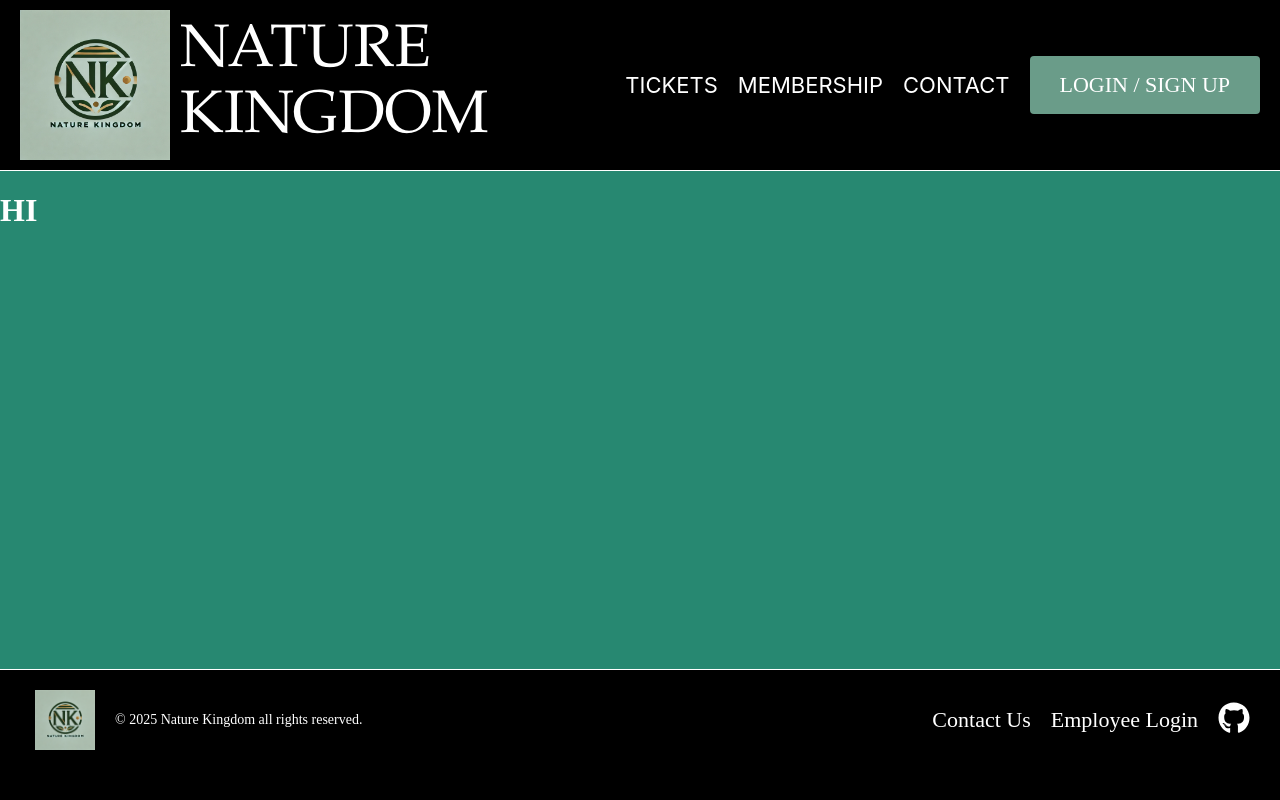
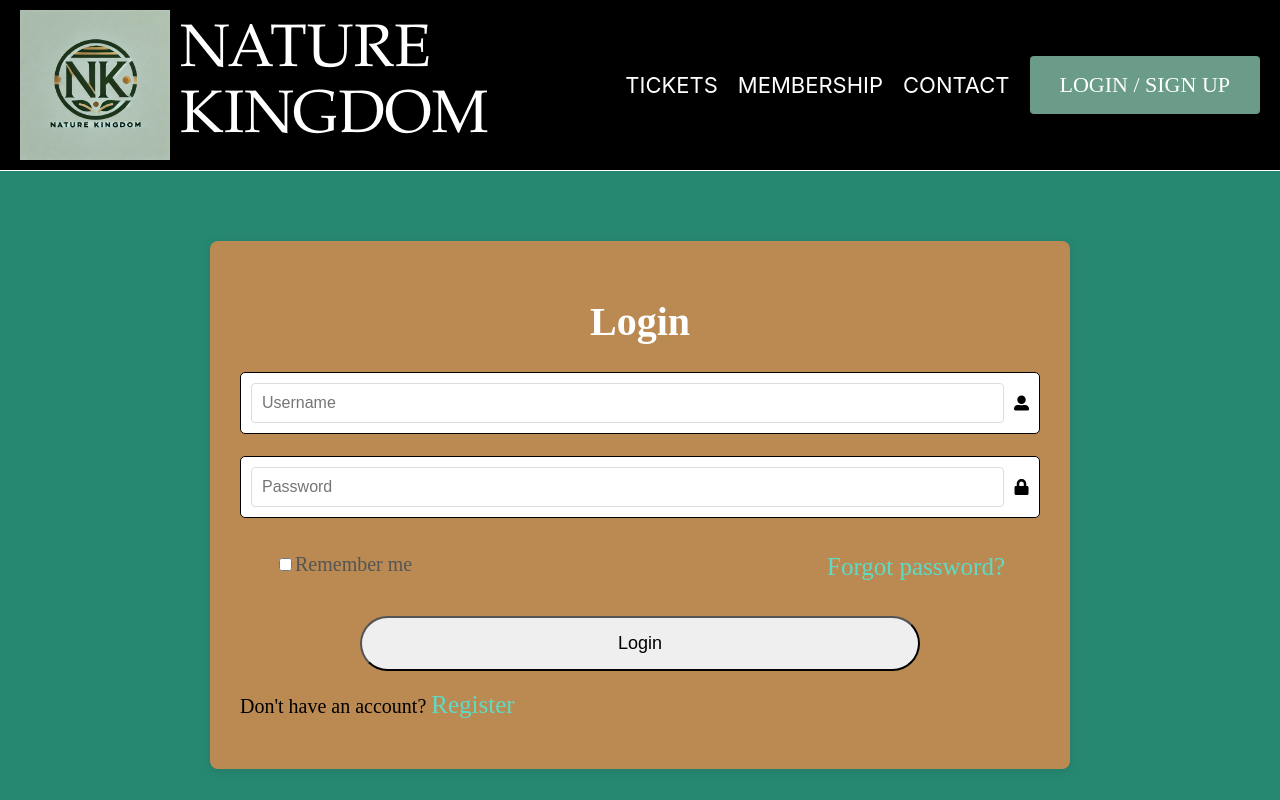
Before and after one commit to AngelSaravia/Nature_Kingdom, a React (Vite) app in the folder client/: page /login in a window 1280 px wide. Shown: the top 800 px of the page. Built offline with nearby package versions, Linux system fonts and the light colour scheme.

Commit message:
Basic UI for login page , not funtional

```diff
--- a/client/src/pages/login/login.css
+++ b/client/src/pages/login/login.css
@@ -0,0 +1,60 @@
+.wrapper {
+  position: relative;
+  z-index: 1;
+  background-color: rgb(186, 138, 82);
+  color: black;
+  padding: 30px;
+  margin: 70px auto;
+  width: 95%;
+  max-width: 800px;
+  border-radius: 8px;
+  box-shadow: 0 2px 10px rgba(0, 0, 0, 0.1);
+}
+h1 {
+  color: white;
+  display: flex;
+  justify-content: center;
+  font-size: 40px;
+}
+.input-box {
+  display: flex;
+  align-items: center;
+  background: white;
+  border: 1px solid;
+  border-radius: 5px;
+  padding: 10px;
+  gap: 10px;
+}
+p {
+  font-size: 20px;
+}
+
+form .remember-forgot {
+  display: flex;
+  justify-content: space-between;
+  font-size: 20px;
+  margin: 35px;
+}
+a {
+  font-size: 25px;
+  color: black;
+}
+
+.login_button button {
+  padding: 15px 0;
+  font-size: 18px;
+  width: 70%;
+  border-radius: 30px;
+}
+.login_button {
+  display: flex;
+  justify-content: center;
+  align-items: center;
+  height: 100%;
+  margin: 20px 0;
+}
+.input_container {
+  display: flex;
+  flex-direction: column;
+  gap: 22px; /* Adds space between the input fields */
+}
--- a/client/src/pages/login/login.jsx
+++ b/client/src/pages/login/login.jsx
@@ -1,8 +1,43 @@
+import "./login.css";
+import { FaUserAlt } from "react-icons/fa";
+import { FaLock } from "react-icons/fa";
+
 function Login() {
   console.log("hi from login page");
   return (
-    <div>
-      <h1>HI</h1>
+    <div className="wrapper">
+      <div className="form-box-login">
+        <form action="">
+          <h1>Login</h1>
+          <div className="input_container">
+            <div className="input-box">
+              <input type="text" placeholder="Username" required />
+              <FaUserAlt />
+            </div>
+            <div className="input-box">
+              <input type="text" placeholder="Password" required />
+              <FaLock />
+            </div>
+          </div>
+          <div className="remember-forgot">
+            <label>
+              <input type="checkbox" />
+              Remember me
+            </label>
+            <a className="forgot_password" href="#">
+              Forgot password?
+            </a>
+          </div>
+          <div className="login_button">
+            <button type="submit">Login</button>
+          </div>
+          <div className="register-link">
+            <p>
+              Don't have an account? <a href="/signup">Register</a>
+            </p>
+          </div>
+        </form>
+      </div>
     </div>
   );
 }
```
